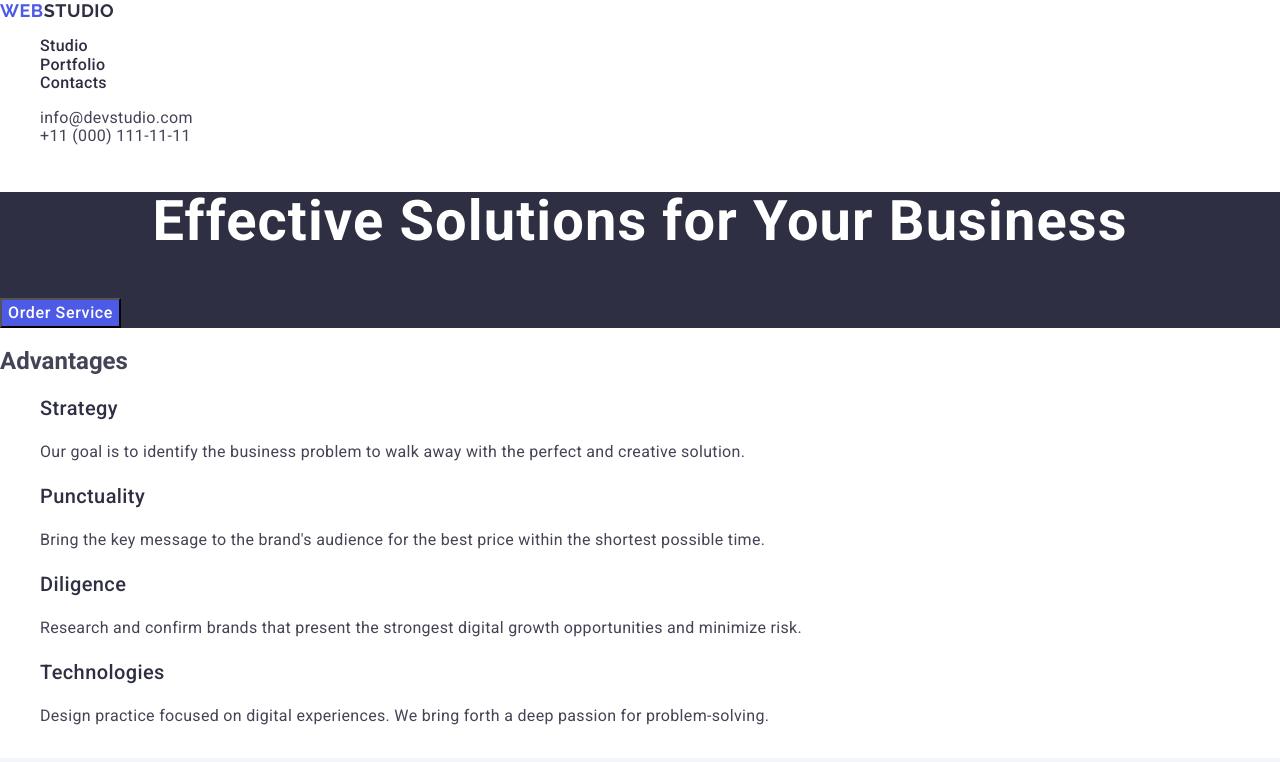
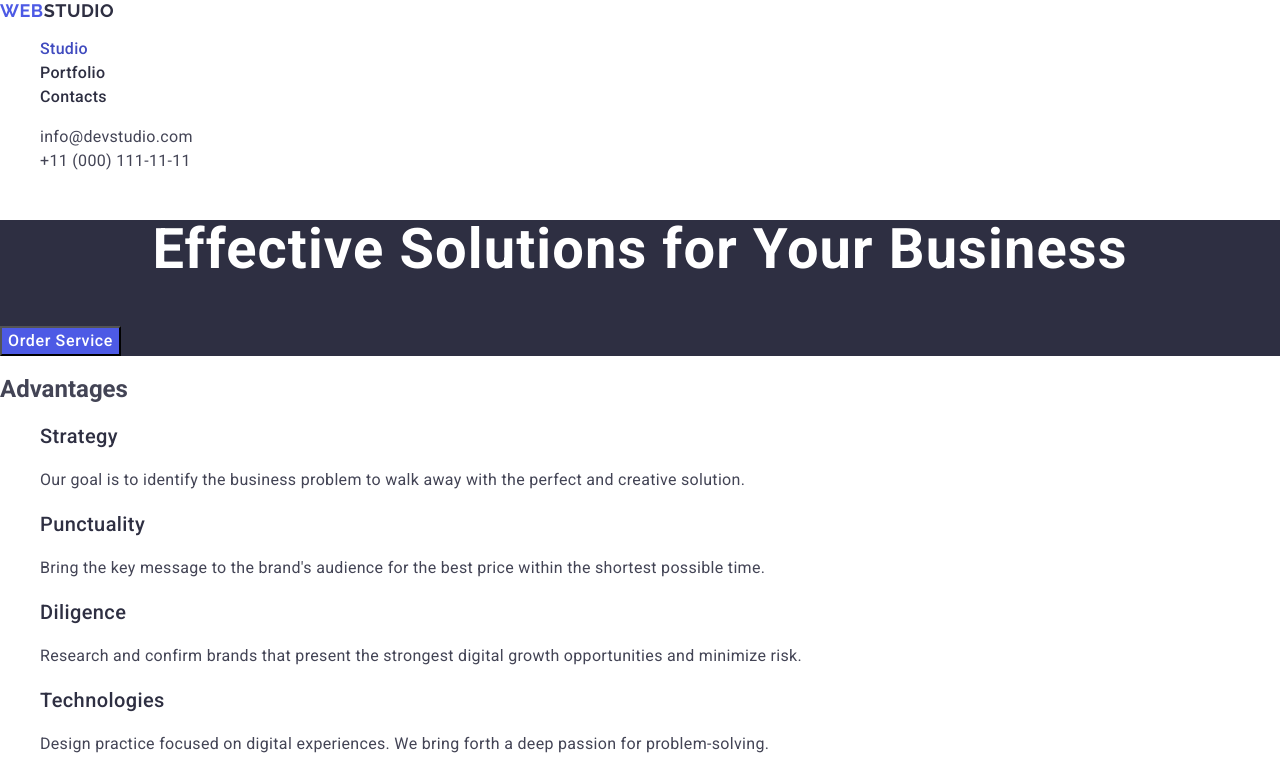
Before and after one commit to Liubjchka/goit-markup-hw-02, a plain HTML site: page index.html in a window 1280 px wide. In both pictures the pointer is over the link "Studio". Shown: the top 762 px of the page. Drawn offline with nearby package versions, Linux system fonts and the light colour scheme.

Commit message:
add hover,focus

```diff
--- a/css/styles.css
+++ b/css/styles.css
@@ -46,7 +46,14 @@ color: #2E2F42;
 font-size: 16px;
 font-weight: 500;
 letter-spacing: 0.02em;
+line-height: 1.5;
 }
+
+.header-menu-link:hover,
+.header-menu-link:focus {
+    color: #404bbf;
+}
+
 
 .author-address {}
 
@@ -57,7 +64,14 @@ font-family: 'Roboto';
 font-style: normal;
 font-size: 16px;
 font-weight: 400;
-letter-spacing: 0.02em;}
+line-height: 1.5;
+letter-spacing: 0.02em;
+}
+
+.address-item-email:hover,
+.address-item-email:focus{
+color: #404bbf;
+}
 
 .address-item-tel {
 color: #434455;
@@ -65,7 +79,13 @@ font-family: 'Roboto';
 font-style: normal;
 font-size: 16px;
 font-weight: 400;
+line-height: 1.5;
 letter-spacing: 0.02em;
+}
+
+.address-item-tel:hover,
+.address-item-tel:focus {
+    color: #404bbf;
 }
 
 .main-page {
```
Also changed, not shown: index.html (+1 -1 lines).
